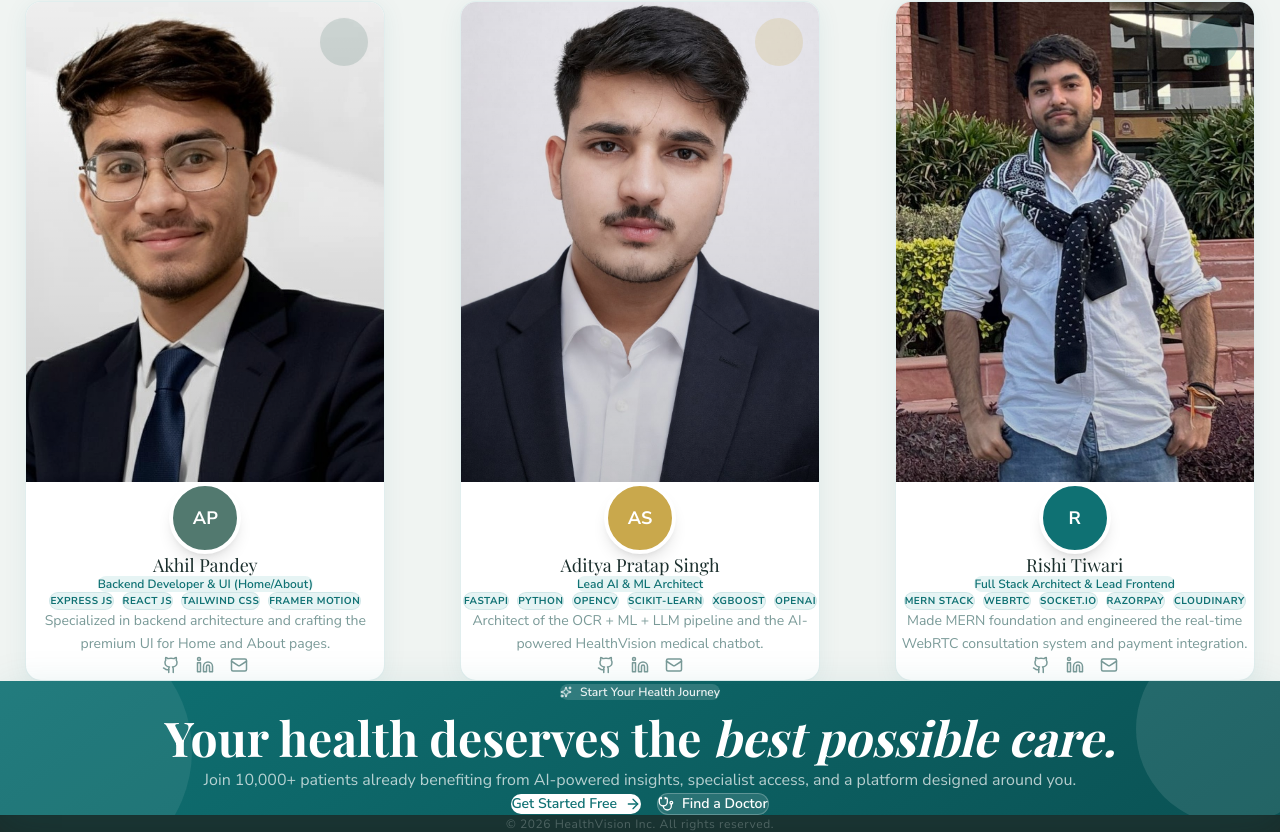
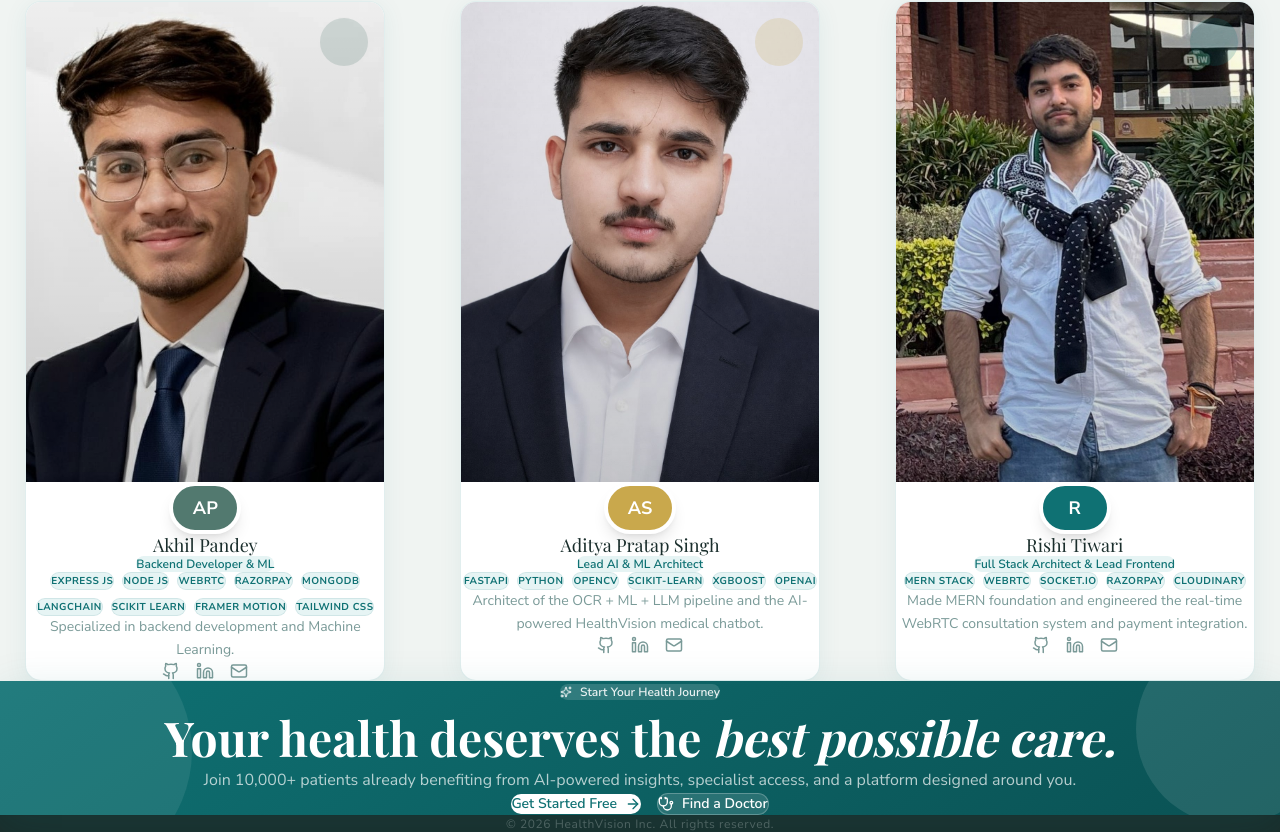
Before and after one commit to aditya2005-code/HealthVison, a React (Vite) app in the folder frontend/: page /about in a window 1280 px wide. Shown: the part 895-1727 px from the top of the page. Built offline with nearby package versions, Linux system fonts and the light colour scheme; no server answers; a web font is replaced by a local one.

Commit message:
Updated about info for akhil pandey as per newer chchatbot configuration

```diff
--- a/frontend/src/components/homepage/About.jsx
+++ b/frontend/src/components/homepage/About.jsx
@@ -187,13 +187,13 @@ const SectionLabel = ({ children }) => (
 const teamMembers = [
     {
         name: "Akhil Pandey",
-        role: "Backend Developer & UI (Home/About)",
+        role: "Backend Developer & ML",
         avatar: "AP",
         avatarBg: "#52796F",
         image: "/Akhil.jpeg",
-        bio: "Specialized in backend architecture and crafting the premium UI for Home and About pages.",
-        detail: "Focused on bridging robust backend logic with high-end, responsive frontend experiences.",
-        skills: ["Express Js", "React JS", "Tailwind CSS", "Framer Motion"],
+        bio: "Specialized in backend development and Machine Learning.",
+        detail: "Focused on bridging robust backend logic with chatbot services.",
+        skills: ["Express Js", "Node Js", "WebRTC","Razorpay", "MongoDB", "Langchain", "Scikit Learn", "Framer Motion", "Tailwind CSS"],
         github: "https://github.com/akhil9648",
         linkedin: "https://www.linkedin.com/in/akhilpandey9",
         email: "akhilpandey494@gmail.com",
@@ -249,7 +249,7 @@ const DeveloperCard = ({ member, index }) => {
 
             {/* Content area */}
             <div className="flex flex-col items-center -mt-10 px-6 pb-6 pt-1">
-                <div className="w-18 h-18 rounded-full flex items-center justify-center text-white font-bold text-lg shadow-lg border-4 border-white z-10"
+                <div className="w-18 h-13 rounded-full flex items-center justify-center text-white font-bold text-lg shadow-lg border-4 border-white z-10"
                     style={{ background: member.avatarBg }}>
                     {member.avatar}
                 </div>
```
